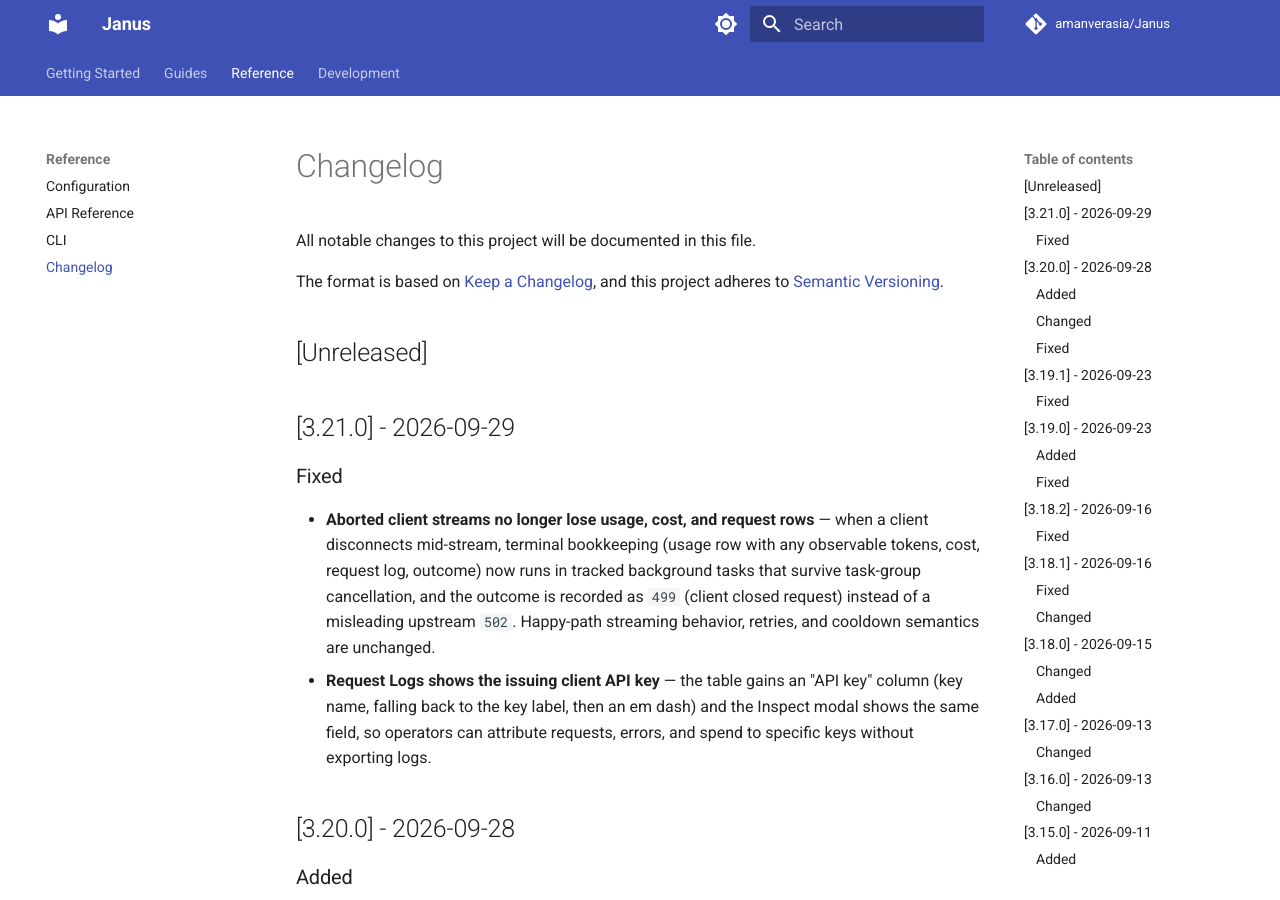
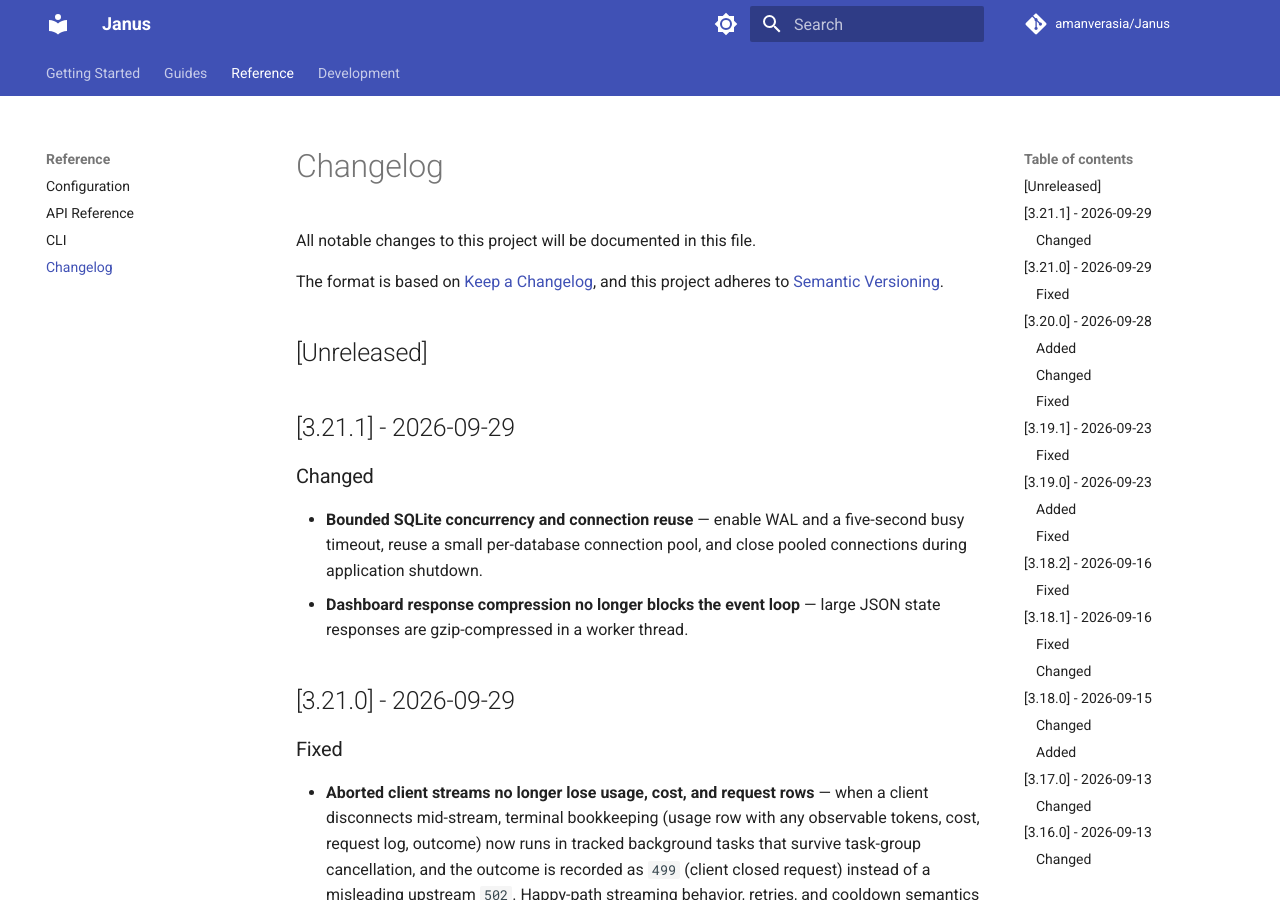
Before and after one commit to amanverasia/Janus, an MkDocs documentation site: the page built from docs/changelog.md, in a window 1280 px wide and 900 px high. Built offline with MkDocs 1.6.1 and Material for MkDocs 9.7.7, drawn with Linux system fonts in a browser that asks for light colours; comment, search, counter and statistics services are not loaded.

```diff
--- a/CHANGELOG.md
+++ b/CHANGELOG.md
@@ -6,6 +6,14 @@ The format is based on [Keep a Changelog](https://keepachangelog.com/en/1.1.0/),
 and this project adheres to [Semantic Versioning](https://semver.org/spec/v2.0.0.html).
 
 ## [Unreleased]
+
+## [3.21.1] - 2026-09-29
+### Changed
+- **Bounded SQLite concurrency and connection reuse** — enable WAL and a five-second
+  busy timeout, reuse a small per-database connection pool, and close pooled connections
+  during application shutdown.
+- **Dashboard response compression no longer blocks the event loop** — large JSON state
+  responses are gzip-compressed in a worker thread.
 
 ## [3.21.0] - 2026-09-29
 ### Fixed
--- a/pyproject.toml
+++ b/pyproject.toml
@@ -4,7 +4,7 @@ build-backend = "hatchling.build"
 
 [project]
 name = "janus-ai"
-version = "3.21.0"
+version = "3.21.1"
 description = "The two-faced AI routing gateway"
 readme = "README.md"
 license = "GPL-3.0-only"
```
Also changed, not shown: AGENTS.md (+6 -0 lines), MESSAGES.md (added, +77 -0 lines), 3 other files.
